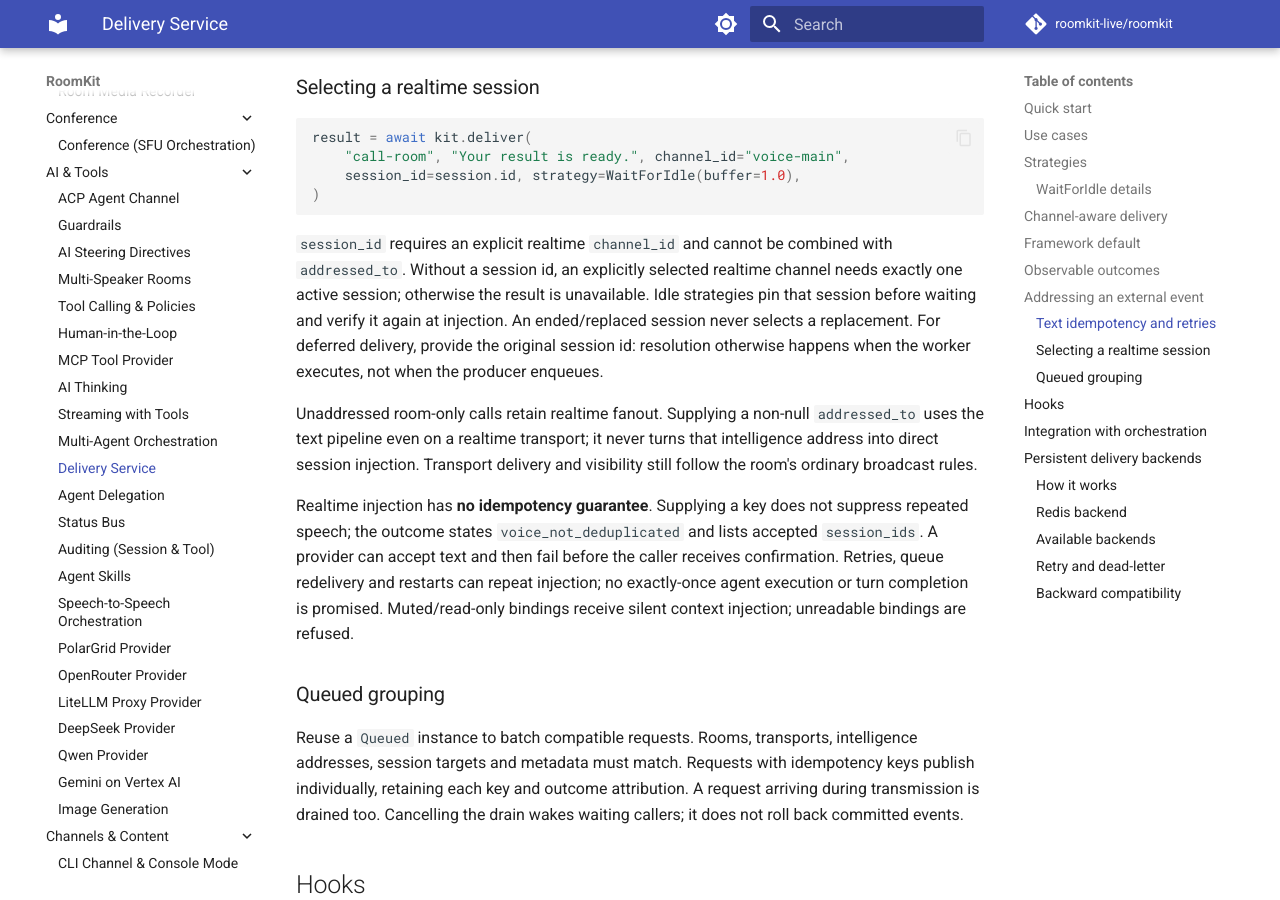
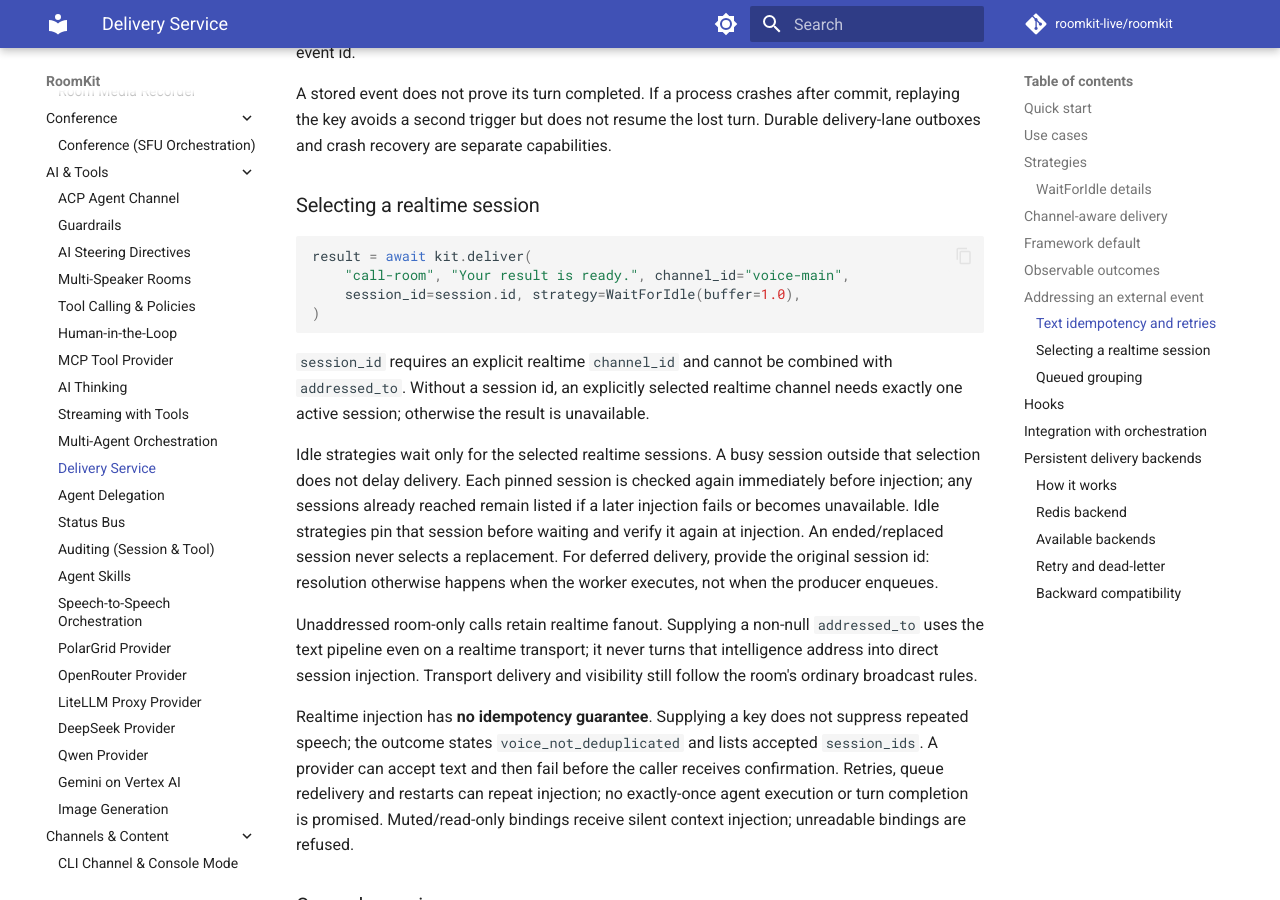
Before and after one commit to roomkit-live/roomkit-docs, an MkDocs documentation site: the page built from docs/guides/delivery.md, in a window 1280 px wide and 900 px high, scrolled down 4302 px. Built offline with MkDocs 1.6.1 and Material for MkDocs 9.7.7, drawn with Linux system fonts in a browser that asks for light colours; comment, search, counter and statistics services are not loaded; some of the changed text lies outside the part shown.

Commit message:
docs(delivery): clarify committed outcomes and selected idle waits (RMK-173)

```diff
--- a/docs/guides/delivery.md
+++ b/docs/guides/delivery.md
@@ -114,6 +114,11 @@ present on an unavailable/failed result: publication may succeed while agent
 solicitation or delivery fails. A failure after publication is not retried by
 the worker as a new text event.
 
+Text destination availability comes from the committed delivery plan and its
+execution, so an agent leaving after processing does not turn a successful
+delivery into a failure. `inbound.unavailable_targets` is updated when its
+deferred handle finishes; replays do not re-evaluate the original destinations.
+
 `sent` does not establish that the agent completed its turn. Direct `Immediate`
 and `WaitForIdle` calls wait for the existing text delivery handle when doing so
 cannot deadlock the room. `Queued` returns at publication, so its drain can accept
@@ -189,6 +194,11 @@ result = await kit.deliver(
 `session_id` requires an explicit realtime `channel_id` and cannot be combined
 with `addressed_to`. Without a session id, an explicitly selected realtime
 channel needs exactly one active session; otherwise the result is unavailable.
+
+Idle strategies wait only for the selected realtime sessions. A busy session
+outside that selection does not delay delivery. Each pinned session is checked
+again immediately before injection; any sessions already reached remain listed
+if a later injection fails or becomes unavailable.
 Idle strategies pin that session before waiting and verify it again at injection.
 An ended/replaced session never selects a replacement. For deferred delivery,
 provide the original session id: resolution otherwise happens when the worker
```
